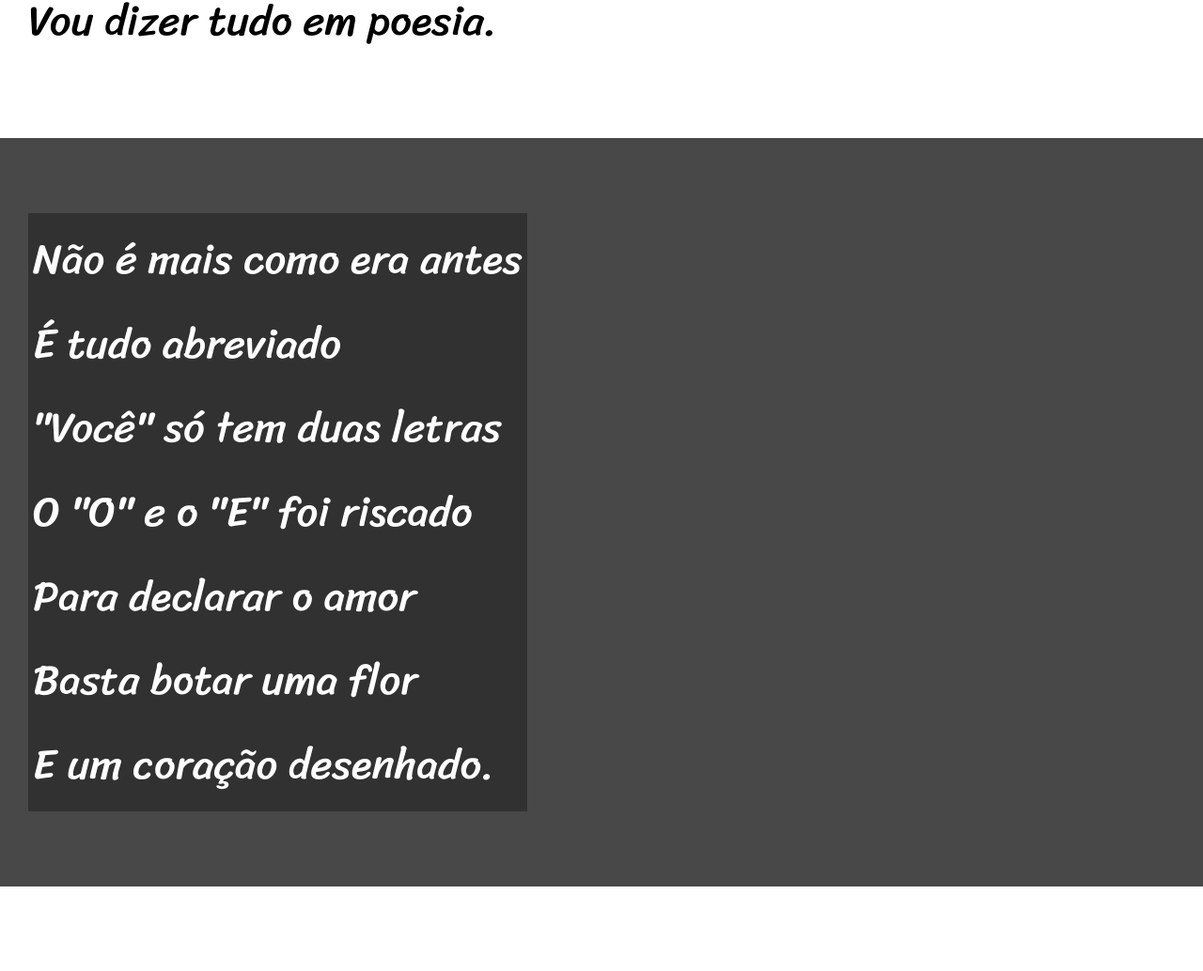
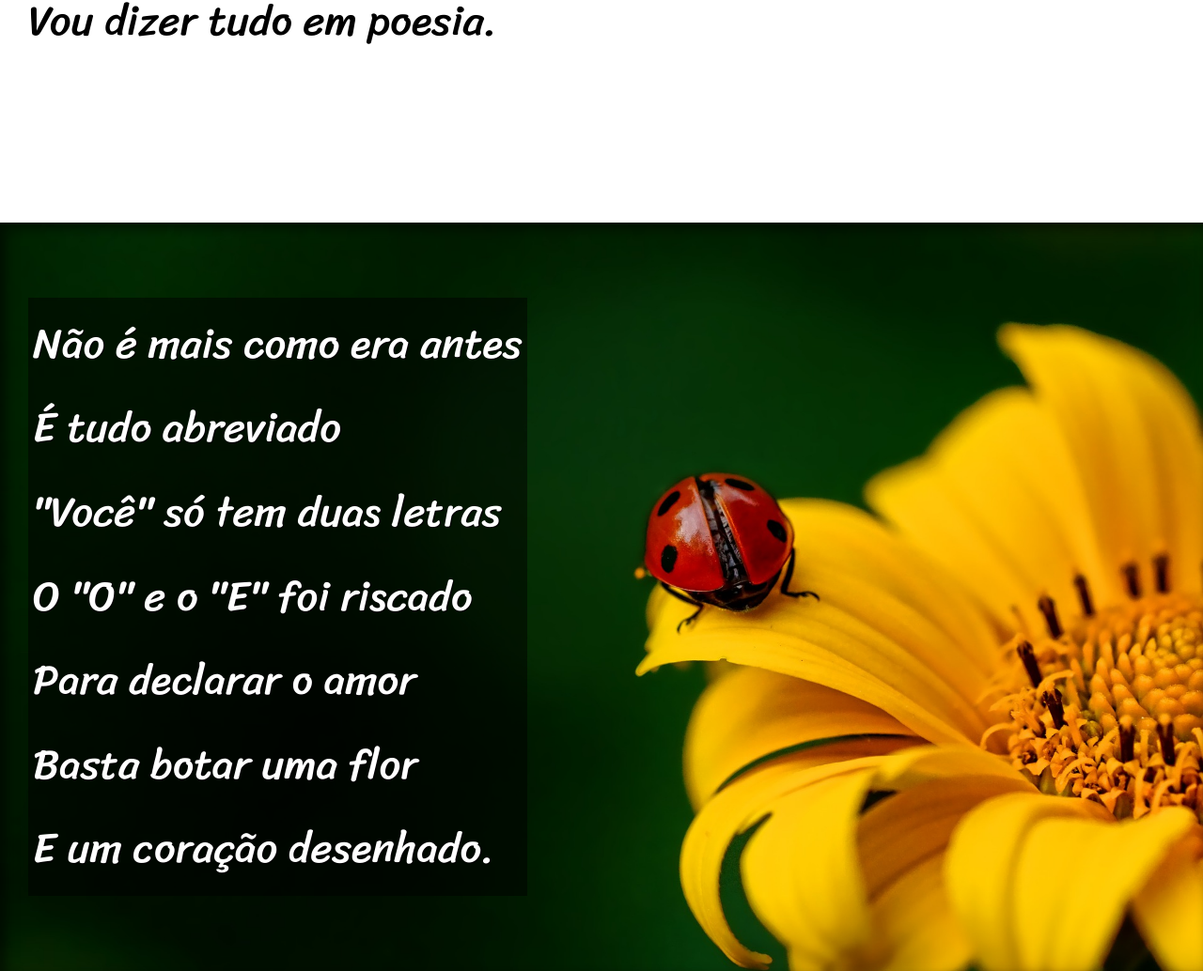
Before and after one commit to tatiana-terra/html-css, a plain HTML site: page desafios/d012/index.html in a window 1280 px wide. Shown: the part 900-1934 px from the top of the page at 94% size. Drawn offline with Linux system fonts and the light colour scheme.

Commit message:
Fim do Projeto

```diff
--- a/desafios/d012/estilo/style.css
+++ b/desafios/d012/estilo/style.css
@@ -59,6 +59,10 @@ section {
     font-size: 3.5vw;
 }
 
+section > p {
+    padding-bottom: 2em;
+
+}
 section.normal {
     background-color: white;
     color: black;
@@ -67,12 +71,27 @@ section.normal {
 section.imagem {
     background-color: rgba(0, 0, 0, 0.573);
     color: white;
+    box-shadow: inset 6px 6px 13px 0px rgba(0, 0, 0, 0.582);
+    background-size: cover;
+    background-attachment: fixed;
 }
 
 section.imagem > p {
     display: inline-block;
     padding: 5px;
-    background-color: rgba(0, 0, 0, 0.326);
+    background-color: rgba(0, 0, 0, 0.501);
+    text-shadow:  1px 1px 0px black;
+}
+
+section#img01 {
+    background-image: url('../imagens/background001.jpg');
+    background-position: right center;
+
+}
+
+section#img02 {
+    background-image: url('../imagens/background002.jpg');
+
 }
 
 footer {
--- a/desafios/d012/index.html
+++ b/desafios/d012/index.html
@@ -28,7 +28,7 @@
         </p>
     </section>
 
-    <section class="imagem">
+    <section class="imagem" id="img01">
         <p>
             Não é mais como era antes <br>
             É tudo abreviado <br>
@@ -62,7 +62,7 @@
         </p>
     </section>
 
-    <section class="imagem">
+    <section class="imagem" id="img02">
         <p>
             Tenho saudade das cartas <br>
             Escritas com a própria mão <br>
```
